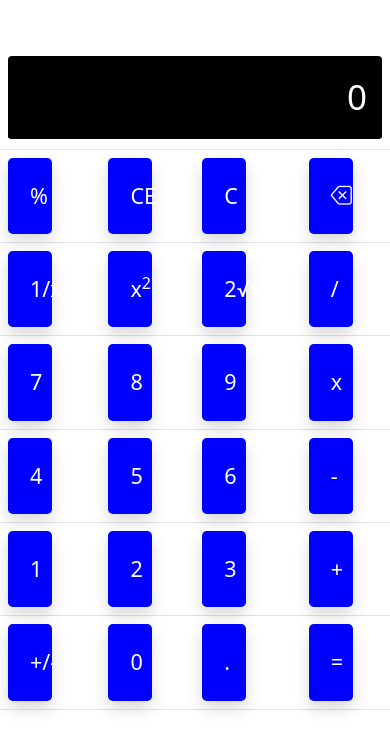
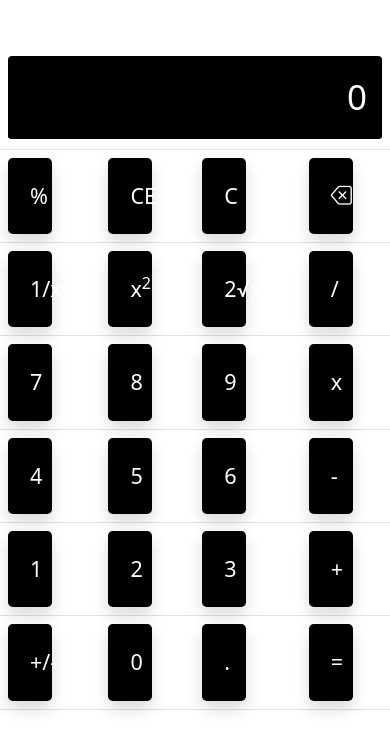
Before and after one commit to Brijesh1990/calculatorapp, a plain HTML site: page index.html in a window 390 px wide. Drawn offline with nearby package versions, Linux system fonts and the light colour scheme.

Commit message:
Update calc.css

```diff
--- a/css/calc.css
+++ b/css/calc.css
@@ -62,10 +62,5 @@ padding: 22px !important;
 background-color:black !important;
 color: white !important;
 }
-#btn
-{
-    background-color: blue !important;
-    color: white !important;
-}
 
 }
```
